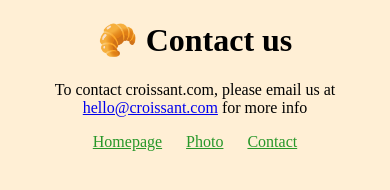
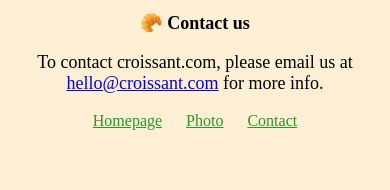
Before and after one commit to Fareha13/Croissant, a plain HTML site: page contact.html in a window 390 px wide. Drawn offline with Linux system fonts and the light colour scheme.

Commit message:
added media query to text

```diff
--- a/contact.html
+++ b/contact.html
@@ -13,7 +13,7 @@
       <a href="mailto:hello@croissant.com" title="contact us by email"
         >hello@croissant.com</a
       >
-      for more info
+      for more info.
     </p>
 
     <footer>
--- a/css/style.css
+++ b/css/style.css
@@ -1,5 +1,14 @@
 body {
   background: papayawhip;
+  display: block;
+  margin: 8px;
+}
+
+@media (max-width: 900px) {
+  h1, p {
+    font-size: 18px;
+    text-align: center;
+  }
 }
 
 h1,
```
